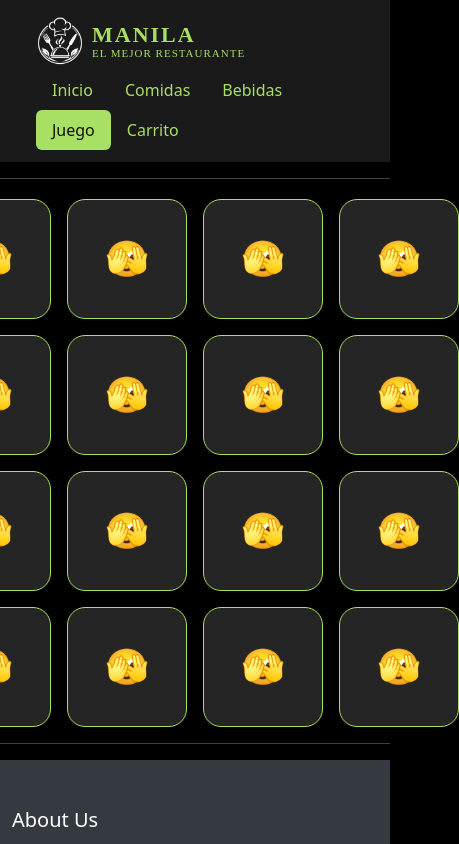
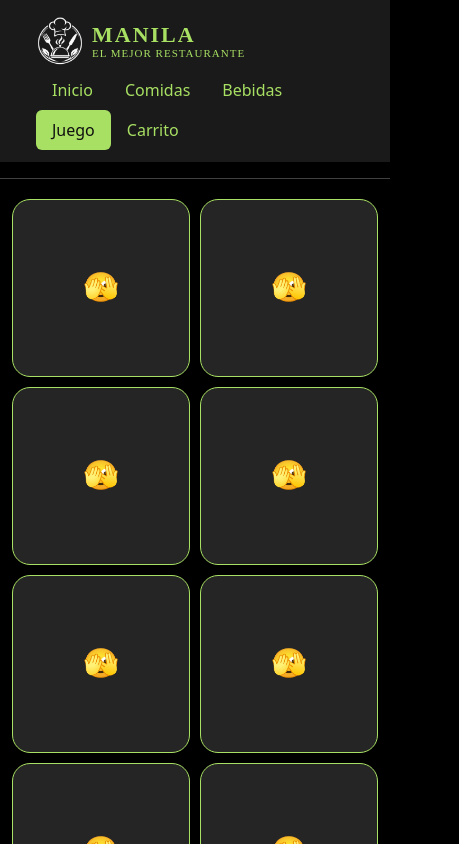
Before and after one commit to 1590LACM/ProyectoWebManila, an Angular app: page /juego in a window 390 px wide. Shown: the top 844 px of the page, 459 px wide, since content can reach past the window. Built offline with nearby package versions, Linux system fonts and the light colour scheme; no server answers.

Commit message:
Descripción corta de lo que cambiaste

```diff
--- a/src/app/carrito/carrito.ts
+++ b/src/app/carrito/carrito.ts
@@ -12,6 +12,8 @@ import jsPDF from 'jspdf';
   styleUrl: './carrito.css',
 })
 export class Carrito {
+  private logo: string | null = null;
+
   // datos del cliente, agrupados en la entidad DatosCliente
   datosCliente: DatosCliente = {
     nombre: '',
@@ -22,6 +24,10 @@ export class Carrito {
   mensajeError = signal('');
 
   constructor(public servicioCarrito: ServicioCarrito) {}
+
+  ngOnInit(): void {
+    void this.cargarLogo();
+  }
 
   aumentar(item: ItemCarrito) {
     this.servicioCarrito.cambiarCantidad(item.id, item.cantidad + 1);
@@ -57,11 +63,11 @@ export class Carrito {
     this.generarPdf();
   }
 
-  async generarPdf(): Promise<void> {
+  generarPdf(): void {
     const doc = new jsPDF();
     const productos = this.servicioCarrito.productos();
     const total = this.servicioCarrito.total();
-    const logo = await this.cargarLogo();
+    const logo = this.logo;
     const anchoPagina = doc.internal.pageSize.getWidth();
     const altoPagina = doc.internal.pageSize.getHeight();
     const margen = 16;
@@ -163,19 +169,20 @@ export class Carrito {
     this.datosCliente = { nombre: '', celular: '', direccion: '' };
   }
 
-  private async cargarLogo(): Promise<string | null> {
+  private async cargarLogo(): Promise<void> {
     try {
-      const respuesta = await fetch('/img/logo.png');
+      const rutaLogo = new URL('img/logo.png', document.baseURI).href;
+      const respuesta = await fetch(rutaLogo);
       const archivo = await respuesta.blob();
 
-      return await new Promise<string>((resolver, rechazar) => {
+      this.logo = await new Promise<string>((resolver, rechazar) => {
         const lector = new FileReader();
         lector.onload = () => resolver(lector.result as string);
         lector.onerror = () => rechazar(lector.error);
         lector.readAsDataURL(archivo);
       });
     } catch {
-      return null;
+      this.logo = null;
     }
   }
 
--- a/src/app/juego/juego.css
+++ b/src/app/juego/juego.css
@@ -1,15 +1,19 @@
 .tablero-juego {
   display: grid;
-  grid-template-columns: repeat(4, 120px);
+  grid-template-columns: repeat(4, minmax(0, 1fr));
   gap: 16px;
   justify-content: center;
   margin-top: 20px;
+  width: min(100%, 520px);
+  padding: 0 12px;
+  box-sizing: border-box;
 }
 
 /* Tarjeta principal que imita la primera imagen */
 .tarjeta {
-  width: 120px;
-  height: 120px;
+  width: 100%;
+  aspect-ratio: 1;
+  height: auto;
   background-color: #252525; /* Fondo oscuro idéntico */
   border: 1px solid var(--color-acento-principal);
   border-radius: 18px;      /* Bordes redondeados marcados */
@@ -67,3 +71,14 @@
   cursor: pointer;
   font-weight: bold;
 }
+
+@media (max-width: 576px) {
+  .tablero-juego {
+    grid-template-columns: repeat(2, minmax(0, 1fr));
+    gap: 10px;
+  }
+
+  .signo-pregunta {
+    font-size: 1.8rem;
+  }
+}
--- a/src/app/menu-bebida/menu-bebida.css
+++ b/src/app/menu-bebida/menu-bebida.css
@@ -30,7 +30,9 @@
   font-weight: bold;
   cursor: pointer;
   transition: background-color 0.3s ease;
-  width: 12%;
+  width: auto;
+  flex: 1 1 130px;
+  white-space: normal;
 }
 
 .boton-categorias:hover {
--- a/src/app/menu-comida/menu-comida.css
+++ b/src/app/menu-comida/menu-comida.css
@@ -118,7 +118,9 @@
   font-weight: bold;
   cursor: pointer;
   transition: background-color 0.3s ease;
-  width: 12%;
+  width: auto;
+  flex: 1 1 130px;
+  white-space: normal;
 }
 
 .boton-categorias:hover {
```
